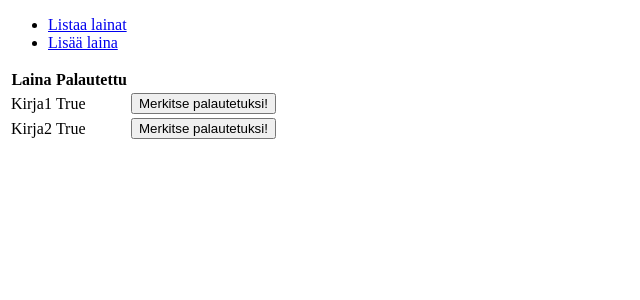
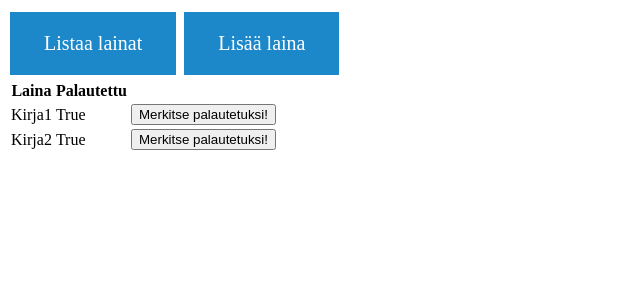
Before and after one commit to hmhei/Tsoha2020, a Flask app: page /lainat in a window 1280 px wide. Shown: the top 300 px of the page, without its empty margins (0-640 px from the left). Run offline with Flask 2, Linux system fonts and the light colour scheme; data comes from the database, SQL or seed files in the repository.

Commit message:
Tyyliparannuksia

```diff
--- a/application/templates/layout.html
+++ b/application/templates/layout.html
@@ -3,13 +3,25 @@
     <head>
       <meta charset="utf-8">
       <title>Lainausjärjestelmä</title>
+      <style>
+        .button {
+	background-color: #1c87c9;
+	border: none;
+	color: white;
+	padding: 20px 34px;
+	text-align: center;
+	text-decoration: none;
+	display: inline-block;
+	font-size: 20px;
+	margin: 4px 2px;
+	cursor: pointer;
+	}
+      </style>
     </head>
 
     <body>
-      <ul>
-	<li><a href="{{ url_for('lainat_index') }}">Listaa lainat</a></li>
-	<li><a href="{{ url_for('lainat_form') }}">Lisää laina</a></li>
-      </ul>
+      <a href="{{ url_for('lainat_index') }}" class="button">Listaa lainat</a>
+      <a href="{{ url_for('lainat_form') }}" class="button">Lisää laina</a>
 
       {% block body %}
       <p>
--- a/requirements.txt
+++ b/requirements.txt
@@ -1,7 +1,6 @@
 Click==7.0
 Flask==1.1.1
 Flask-SQLAlchemy==2.4.1
-gunicorn==20.0.4
 itsdangerous==1.1.0
 Jinja2==2.10.3
 MarkupSafe==1.1.1
```
Also changed, not shown: 1 other file.
